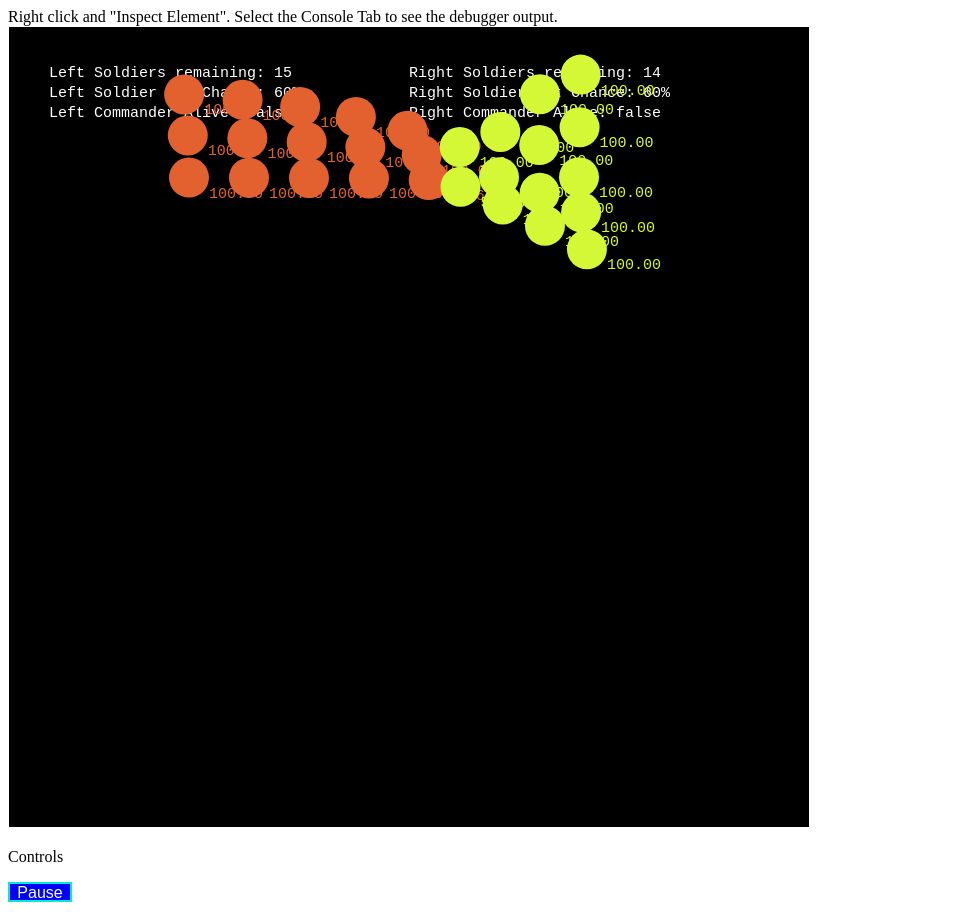
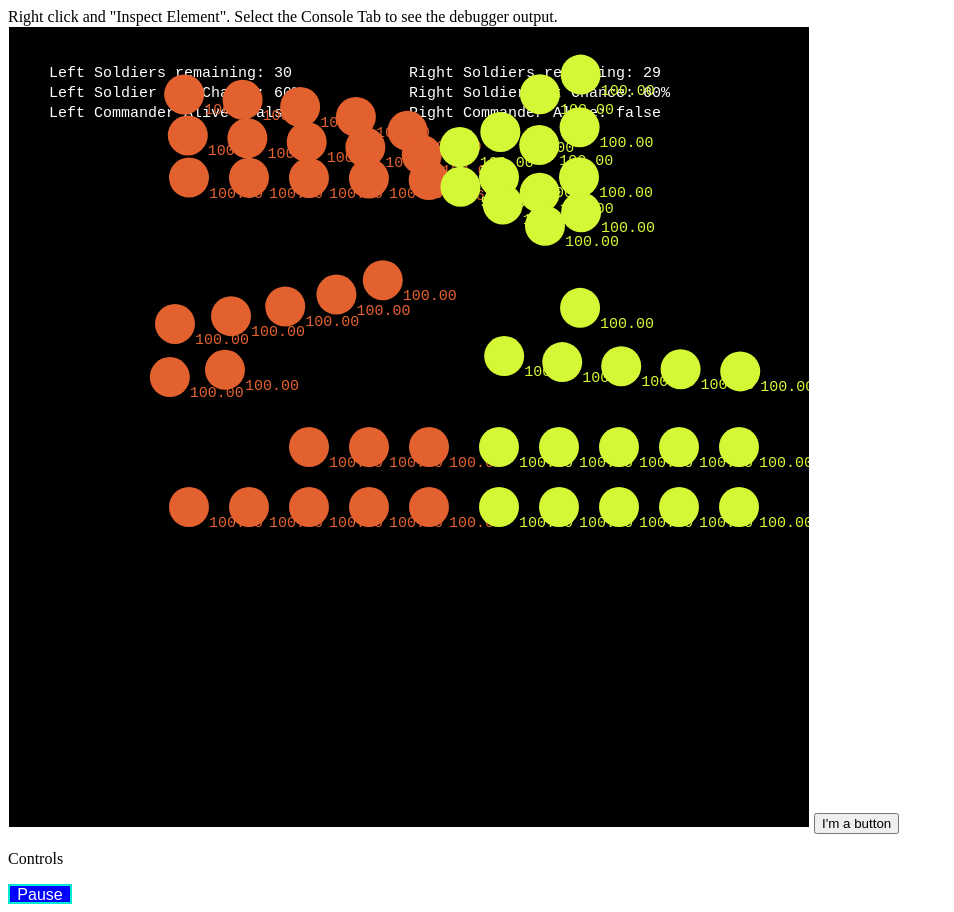
Before and after one commit to brandb94/491Assignment3, a plain HTML site: page index.html in a window 1280 px wide. Shown: the whole page, without its empty margins (0-954 px from the left). Drawn offline with Linux system fonts and the light colour scheme.

Commit message:
Started working on letting the user place formations before the sim starts

```diff
--- a/gameengine.js
+++ b/gameengine.js
@@ -35,6 +35,7 @@ Timer.prototype.tick = function () {
 
 function GameEngine() {
     this.gameState = {
+        PREGAME:true,
         PAUSED:false,
         GAMEOVER:false,
         SPEED:1.0 //TODO do something with this
@@ -214,14 +215,21 @@ GameEngine.prototype.update = function () {
 
 GameEngine.prototype.loop = function () {
     console.log("GE: Paused: " + this.gameState.PAUSED + ", Game Over: " + this.gameState.GAMEOVER );
+
+    this.gameState.PREGAME = this.checkGameReady();
     if (this.checkGameOver()) this.gameState.GAMEOVER = true;
 
     if (!this.gameState.PAUSED && !this.gameState.GAMEOVER) {
+
+
         this.clockTick = this.timer.tick();
         this.update();
         this.draw();
     }
     //this.space = null;
+};
+GameEngine.prototype.checkGameReady = function() {
+    return this.leftArmy.length === 30 && this.rightArmy.length === 30;
 };
 
 GameEngine.prototype.checkGameOver = function() {
--- a/index.html
+++ b/index.html
@@ -1,4 +1,3 @@
-
 <!DOCTYPE html>
 <html>
 <head>
@@ -13,8 +12,11 @@
 <body>
     <div>Right click and "Inspect Element".  Select the Console Tab to see the debugger output.</div>
 
-    <canvas id="gameWorld" width="800" height="800" style="border: 1px solid white; background: black" tabindex="1"></canvas>
+    <canvas id="gameWorld" width="800" height="800" style="border: 1px solid white; background: black" tabindex="1">
 
+
+    </canvas>
+    <button name="start" id="startButton">I'm a button</button>
     <!--<canvas id="controlBoard" width="400" height="400" style="border: 1px solid white; background: black" tabindex="1"></canvas>-->
     <div >
         <p>Controls</p>
--- a/main.js
+++ b/main.js
@@ -56,37 +56,36 @@ Animation.prototype.isDone = function () {
 };
 
 
-function StatTrack(game) {
+function StateTrack(game) {
 
     this.name = "Stats";
     this.stats = null;
+
 
     Entity.call(this, game, 0, 400);
 
 }
 
-StatTrack.prototype = new Entity();
-StatTrack.prototype.constructor = StatTrack;
+StateTrack.prototype = new Entity();
+StateTrack.prototype.constructor = StateTrack;
 
-StatTrack.prototype.update = function(ctx) {
+StateTrack.prototype.setup = function() {
+
+};
+
+StateTrack.prototype.update = function(ctx) {
     this.stats = this.getSoldierStats();
 };
 
-StatTrack.prototype.draw = function(ctx) {
+StateTrack.prototype.draw = function(ctx) {
     var canvas = document.getElementById('gameWorld');
 
     var opacity = 0;
 
-    // for wave counter
 
     ctx.font="15px Courier New";
     ctx.fillStyle = "white";
 
-  //  ctx.fillText("Wave: " + globals.wave, 10, 55);
-
-   // if (globals.player.health > 0) {
-
-    //var armyStats = this.getSoldierStats();
 
 
     ctx.fillText("Left Soldiers remaining: " + this.game.leftArmy.length, 40, 50);
@@ -114,7 +113,7 @@ StatTrack.prototype.draw = function(ctx) {
 
 };
 
-StatTrack.prototype.getSoldierStats = function() {
+StateTrack.prototype.getSoldierStats = function() {
 
     var result = {};
 
@@ -133,7 +132,7 @@ StatTrack.prototype.getSoldierStats = function() {
 
 };
 
-StatTrack.prototype.commanderDead = function(arr) {
+StateTrack.prototype.commanderDead = function(arr) {
     var commandDead = true;
 
     for (var i = 0; i < arr.length; i++) {
@@ -391,7 +390,6 @@ Spawner.prototype.spawnSoldier = function(x, y, team, type) {
     sold.y = y;
     sold.team = team;
 
-
     this.game.addSoldier(sold);
 
 
@@ -424,7 +422,6 @@ Spawner.prototype.spawnTriangle = function(baseSize, startX, startY, side) {
             currY += 2 * this.soldierProto.radius + this.soldierProto.radius;
 
         }
-
 
         if (side === "left") currX += this.soldierProto.radius * 2;
 
@@ -482,7 +479,7 @@ ASSET_MANAGER.downloadAll(function () {
 
     var pauseButton = document.getElementById('pause');
     var gameEngine = new GameEngine();
-    var statTracker = new StatTrack(gameEngine);
+    var statTracker = new StateTrack(gameEngine);
 
 
 
@@ -492,12 +489,17 @@ ASSET_MANAGER.downloadAll(function () {
     pauseButton.addEventListener('click', function(e) {
         gameEngine.gameState.PAUSED ^= true;
     });
+
     SPAWNER = new Spawner(gameEngine);
     //createArmy(gameEngine, "right");
     SPAWNER.spawnTriangle(5, canvas.width - 80, 30, "right");
 
     //SPAWNER.spawnTriangle(5, 30, 30,"left");
     SPAWNER.spawnRect(30, 30, 5,3, "left");
+    SPAWNER.spawnRect(30, 360, 5,3, "left");
+
+
+    SPAWNER.spawnRect(canvas.width - 160, 360, 5,3, "right");
    // createArmy(gameEngine, "left");
    // var circle = new Circle(gameEngine);
   //  circle.setIt();
```
